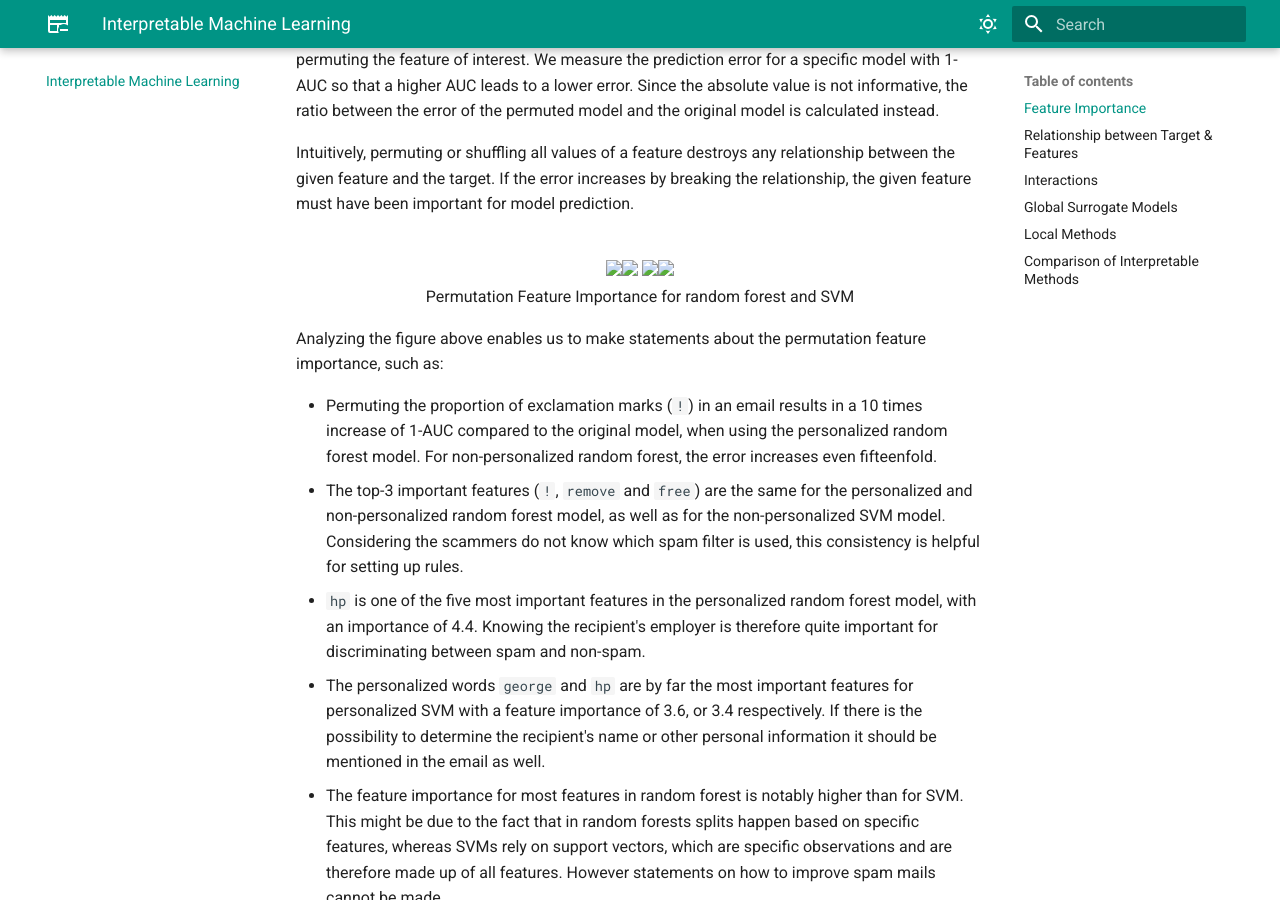
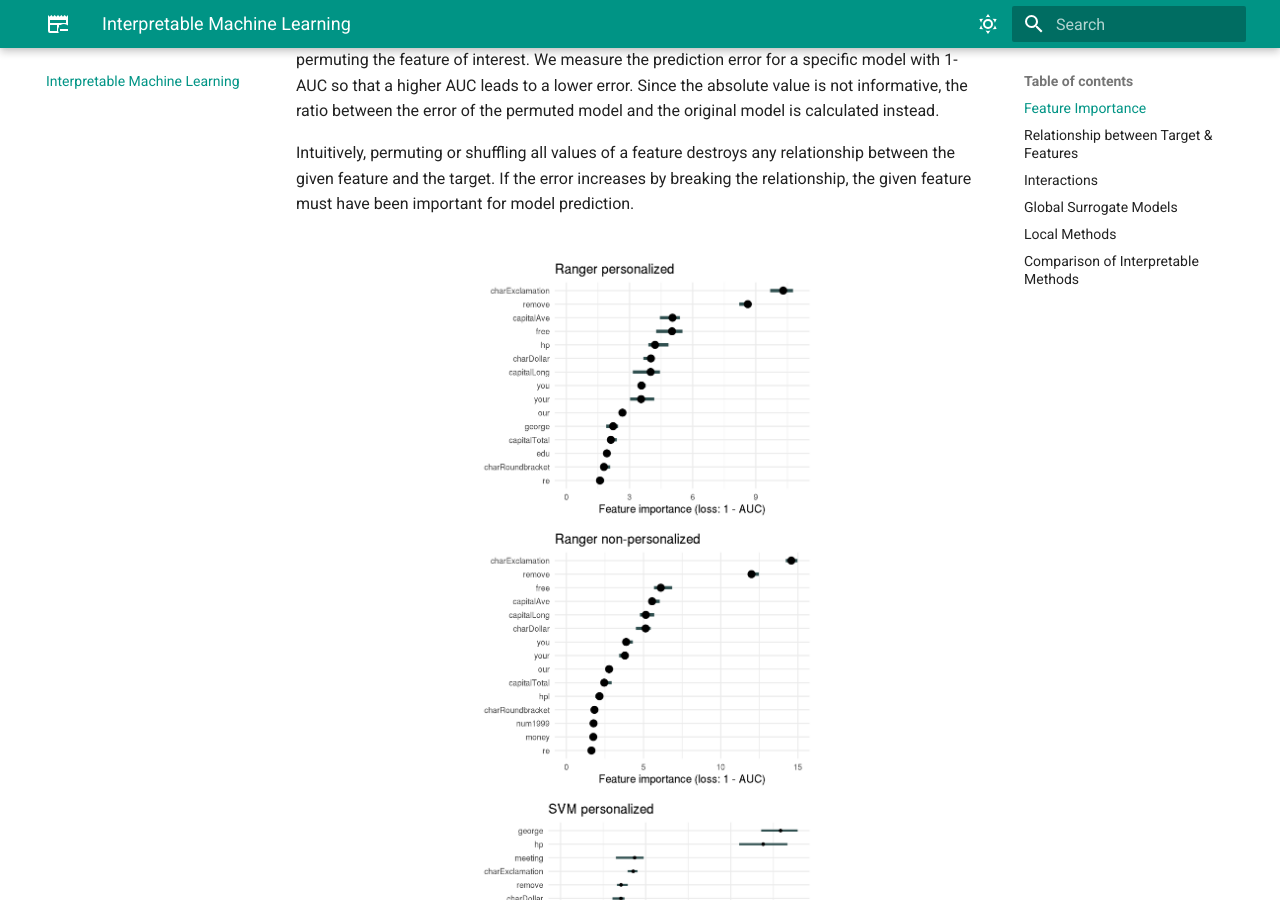
Before and after one commit to utkucanozturk/interpretable-spam-filters, an MkDocs documentation site: the page built from documentation/docs/iml.md, in a window 1280 px wide and 900 px high, scrolled down 1124 px. Built offline with MkDocs 1.6.1 and Material for MkDocs 9.7.7, drawn with Linux system fonts in a browser that asks for light colours; formulas are drawn with MathJax 3.

Commit message:
updated image relative paths

```diff
--- a/documentation/docs/iml.md
+++ b/documentation/docs/iml.md
@@ -26,8 +26,8 @@ Permutation feature importance is, as the name suggests, a method to quantify th
 Intuitively, permuting or shuffling all values of a feature destroys any relationship between the given feature and the target. If the error increases by breaking the relationship, the given feature must have been important for model prediction.</br></br>
 
 <p align='center' float="left">
-<img src="assets/plots/imp_ranger_pers.png" width="350" /><img src="assets/plots/imp_ranger_non_pers.png" width="350" />
-<img src="assets/plots/imp_svm_pers.png" width="350" /><img src="assets/plots/imp_svm_non_pers.png" width="350" /></br>
+<img src="../assets/plots/imp_ranger_pers.png" width="350" /><img src="../assets/plots/imp_ranger_non_pers.png" width="350" />
+<img src="../assets/plots/imp_svm_pers.png" width="350" /><img src="../assets/plots/imp_svm_non_pers.png" width="350" /></br>
 Permutation Feature Importance for random forest and SVM
 </p>
 
@@ -57,7 +57,7 @@ If you don't plot the average effect over all instances, but instead draw a line
 In figure below you can see that as the number of `!` in an email increases, the marginal spam probability increases for both random forest and SVM. For the random forest model, there are several small jumps in the PDP curve (orange line, e.g., at 0.1 or 0.8), while for SVM it is quite smooth. This could be due to the fact that random forest models are based on certain split points for variables, while SVM is based on the distance of observations to support vectors, which is continuous. This relationship is plausible to the extent that many exclamation marks suggest a sense of urgency, which is a common tactic in spam emails.</br></br>
 
 <p align='center' float="left">
-<img src="assets/plots/pdp_ice_charExclamation_ranger.png" width="350" /><img src="assets/plots/pdp_ice_charExclamation_svm.png" width="350" /></br>
+<img src="../assets/plots/pdp_ice_charExclamation_ranger.png" width="350" /><img src="../assets/plots/pdp_ice_charExclamation_svm.png" width="350" /></br>
 Centered ICE curves (black) and PDP (orange) for "!"
 </p>
 
```
